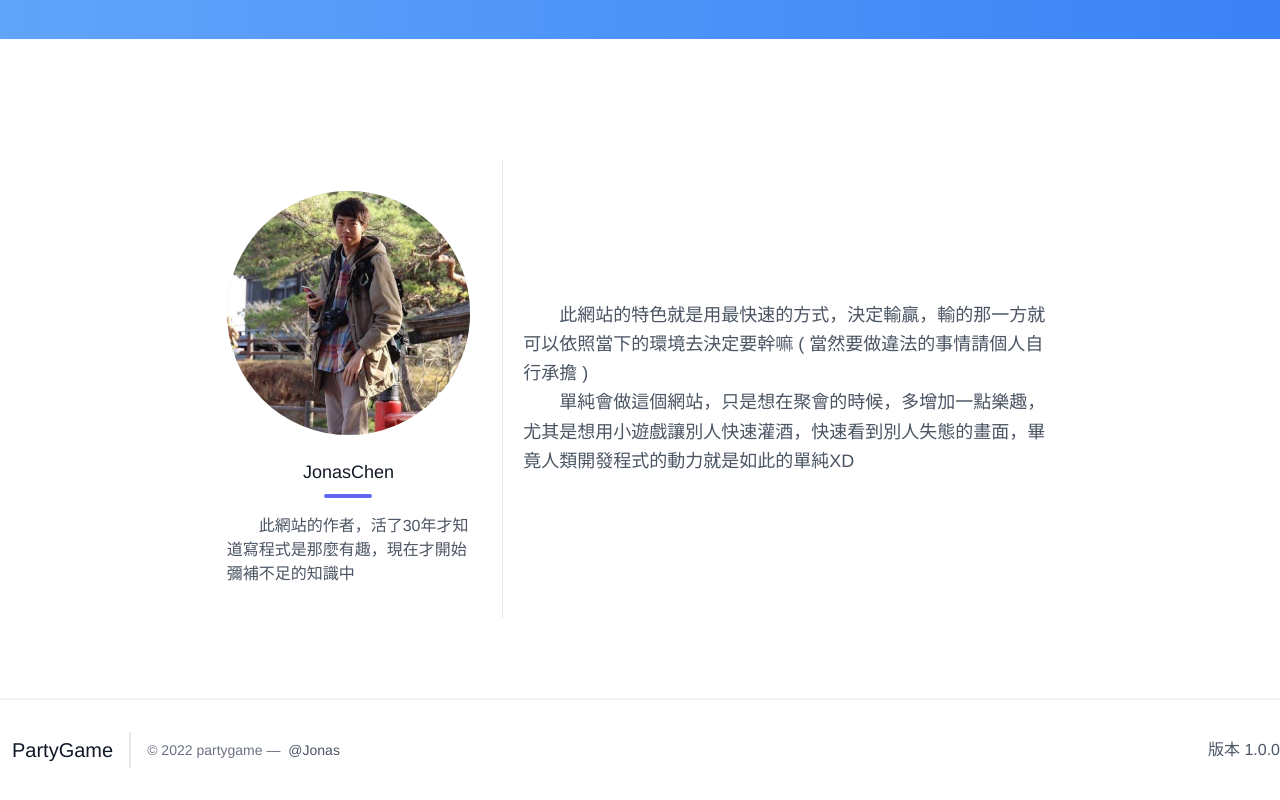
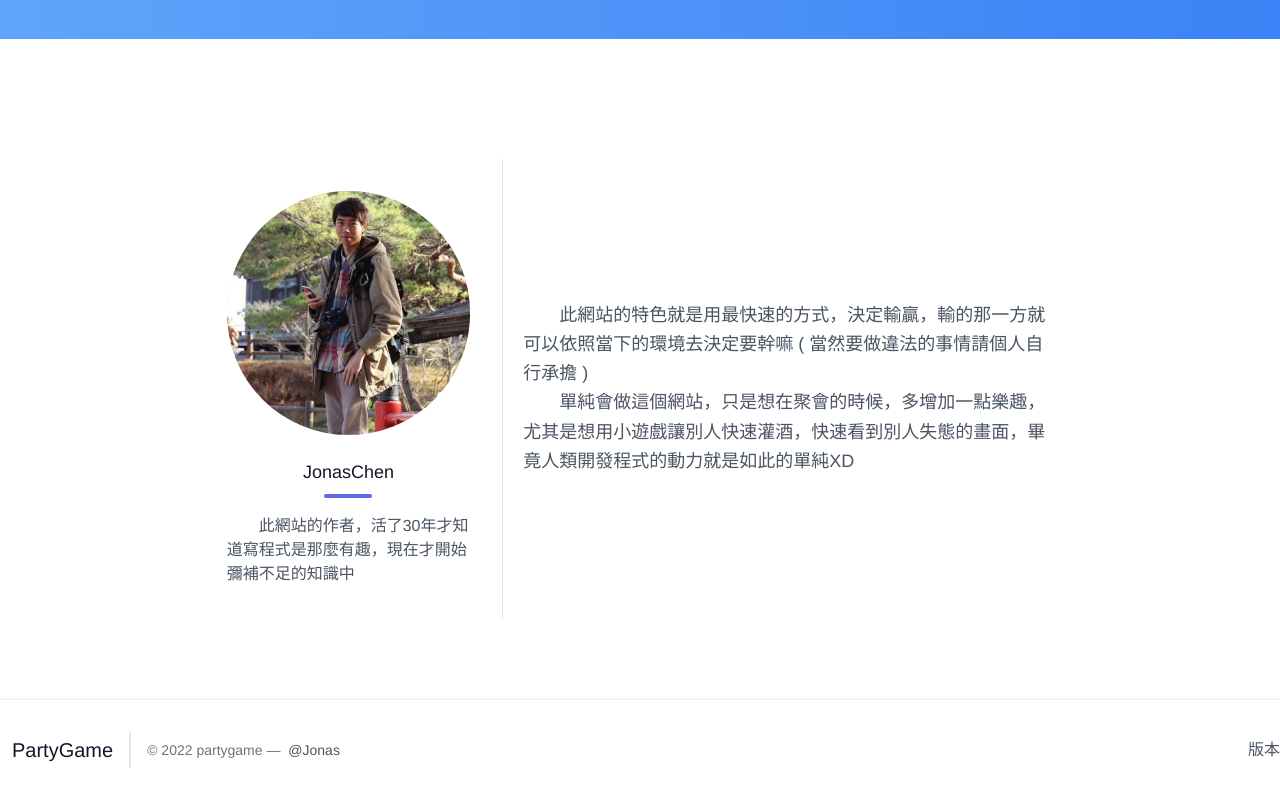
Before and after one commit to JonasChenX/party_game, a Vue app: page / in a window 1280 px wide. Shown: the part 1200-2000 px from the top of the page. Built offline with nearby package versions, Linux system fonts and the light colour scheme.

Commit message:
修正 - 版本號動態導入

```diff
--- a/package.json
+++ b/package.json
@@ -1,6 +1,6 @@
 {
-  "name": "party_game",
-  "version": "0.1.0",
+  "name": "PartyGame",
+  "version": "1.0.0",
   "private": true,
   "scripts": {
     "serve": "vue-cli-service serve",
--- a/src/components/global/Footer.vue
+++ b/src/components/global/Footer.vue
@@ -7,8 +7,22 @@
             <p class="text-sm text-gray-500 sm:ml-4 sm:pl-4 sm:border-l-2 sm:border-gray-200 sm:py-2 sm:mt-0 mt-4">© 2022 partygame —
                 <a href="#" class="text-gray-600 ml-1" rel="noopener noreferrer" target="_blank">@Jonas</a>
             </p>
-            <span class="inline-flex sm:ml-auto sm:mt-0 mt-4 justify-center sm:justify-start">版本 1.0.0</span>
+            <span class="inline-flex sm:ml-auto sm:mt-0 mt-4 justify-center sm:justify-start">版本 {{this.version}}</span>
         </div>
     </footer>
 
 </template>
+
+<script>
+export default {
+    name:'Footer',
+    data(){
+        return{
+            version:process.env.PACKAGE_VERSION
+        }
+    },
+    mounted(){
+        console.log(process.env);
+    }
+}
+</script>
--- a/vue.config.js
+++ b/vue.config.js
@@ -1,4 +1,12 @@
 const { defineConfig } = require('@vue/cli-service')
 module.exports = defineConfig({
-  transpileDependencies: true
+  transpileDependencies: true,
+  chainWebpack: config => {
+    config.plugin("define").tap(definitions => {
+      definitions[0]["process.env"]["PACKAGE_VERSION"] = JSON.stringify(
+        require("./package.json").version,
+      );
+      return definitions;
+    });
+  },
 })
```
Also changed, not shown: 1 other file (tests, documents, lock files or other folders).
